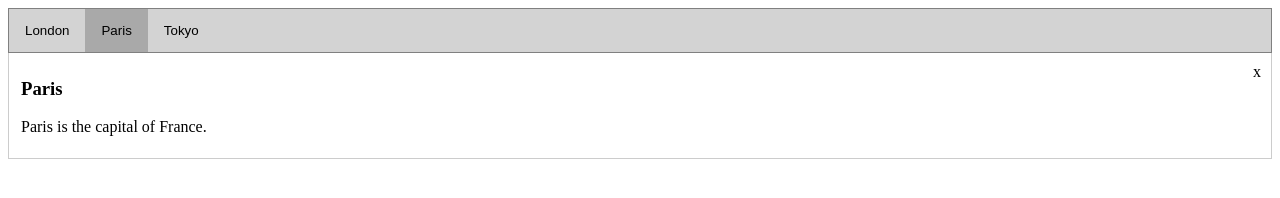
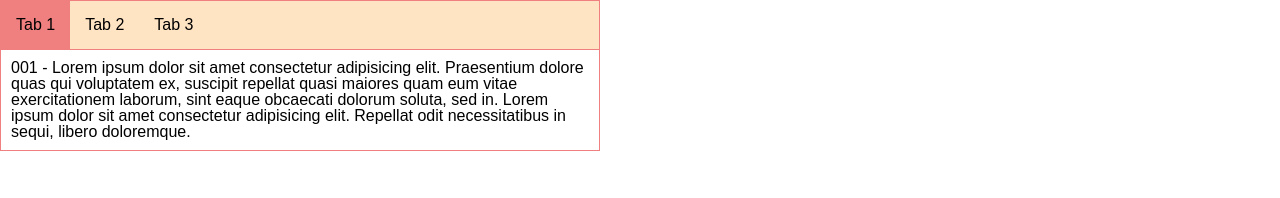
Before and after one commit to qback/markup-practice, a website: page 006_site-components/004_tabs.html in a window 1280 px wide. Drawn offline with Linux system fonts and the light colour scheme.

Commit message:
complete tabs

```diff
--- a/006_site-components/004_tabs.html
+++ b/006_site-components/004_tabs.html
@@ -6,53 +6,54 @@
   <meta name="viewport" content="width=device-width, initial-scale=1.0">
   <meta http-equiv="X-UA-Compatible" content="ie=edge">
   <title>Document</title>
+  <link rel="stylesheet" href="optimize.css">
   <style>
-		.tab {
-			overflow: hidden;
-			display: flex;
-			border: 1px solid grey;
-			background-color: lightgrey;
+    .tabs {
+      width: 600px;
+      border: 1px solid lightcoral;
+      border-bottom: none;
     }
 
-		.tablink {
-			background-color: inherit;
-			border: none;
-			cursor: pointer;
-			padding: 14px 16px;
-			transition: 0.3s all;
-			outline: none;
+    .tabs__header {
+      display: flex;
+      background-color: bisque;
+      border-bottom: 1px solid lightcoral;
     }
 
-		.tablink:hover {
-			background-color: darkgrey;
+    .tabs__link {
+      padding: 15px;
+      background-color: lightcoral;
+      border: none;
     }
 
-		.tablink.active {
-			background-color: darkgrey;
+    .tabs__link--state_hidden {
+      background-color: bisque;
     }
 
-		.tabcontent {
-			padding: 6px 12px;
-			border: 1px solid #ccc;
-			border-top: 0;
-			position: relative;
+    .tabs__link:hover,
+    .tabs__link:focus {
+      background-color: beige;
     }
 
-		.tabcontent span {
-			position: absolute;
-			right: 10px;
-			top: 10px;
-			cursor: pointer;
+    .tabs__link--state_active {
+      background-color: lightcoral;
     }
 
-		.tabcontent {
-			animation: fadeEffect .5s;
+    .tabs__item {
+      padding: 10px;
+      border-bottom: 1px solid lightcoral;
+      animation: fadeEffect 0.5s;
+    }
+
+    .tabs__item--state_hidden {
+      display: none;
     }
 
     @keyframes fadeEffect {
       from {
         opacity: 0;
       }
+
       to {
         opacity: 1;
       }
@@ -61,70 +62,55 @@
 </head>
 
 <body>
-	<div class="tabs">
-		<div class="tab">
-			<button class="tablink" data-city="London">London</button>
-			<button class="tablink" data-city="Paris">Paris</button>
-			<button class="tablink" data-city="Tokyo">Tokyo</button>
+  <div class="tabs" id="tabs">
+    <header class="tabs__header">
+      <button class="tabs__link">Tab 1</button>
+      <button class="tabs__link">Tab 2</button>
+      <button class="tabs__link">Tab 3</button>
+    </header>
+    <div class="tabs__content">
+      <div class="tabs__item">001 - Lorem ipsum dolor sit amet consectetur adipisicing elit. Praesentium dolore quas qui voluptatem ex, suscipit
+        repellat quasi maiores quam eum vitae exercitationem laborum, sint eaque obcaecati dolorum soluta, sed in. Lorem
+        ipsum dolor sit amet consectetur adipisicing elit. Repellat odit necessitatibus in sequi, libero doloremque.</div>
+      <div class="tabs__item">002 - Lorem ipsum dolor sit amet consectetur adipisicing elit. Praesentium dolore quas qui voluptatem ex, suscipit
+        repellat quasi maiores quam eum vitae exercitationem laborum, sint eaque obcaecati dolorum soluta, sed in. Lorem
+        ipsum dolor sit amet consectetur adipisicing elit. Dicta, magni?</div>
+      <div class="tabs__item">003 - Lorem ipsum dolor sit amet consectetur adipisicing elit. Praesentium dolore quas qui voluptatem ex, suscipit
+        repellat quasi maiores quam eum vitae exercitationem laborum, sint eaque obcaecati dolorum soluta, sed in.</div>
+    </div>
   </div>
 
-		<div id="London" class="tabcontent">
-			<h3>London</h3>
-			<p>London is the capital city of England.</p>
-			<span>x</span>
-		</div>
-
-		<div id="Paris" class="tabcontent">
-			<h3>Paris</h3>
-			<p>Paris is the capital of France.</p>
-			<span>x</span>
-		</div>
-
-		<div id="Tokyo" class="tabcontent">
-			<h3>Tokyo</h3>
-			<p>Tokyo is the capital of Japan.</p>
-			<span>x</span>
-		</div>
   </div>
   <script>
-		const tabs = document.querySelector('.tabs');
-		const tablinks = Array.from(tabs.getElementsByClassName('tablink'));
-		const tabcontents = Array.from(tabs.getElementsByClassName('tabcontent'));
-
-		clearAll();
-		showCity('Paris');
-
-		tabs.addEventListener('click', openCity);
-		tabs.addEventListener('click', closeParent);
-
-		function openCity({ target }) {
-			const tablink = target.closest('.tablink');
-			if (tablink) {
-				const cityName = tablink.dataset.city;
-				clearAll();
-				showCity(cityName);
+    class Tabs {
+      constructor(el) {
+        this.tabsBlock = document.querySelector(el);
+        this.links = Array.from(document.querySelectorAll('.tabs__link'));
+        this.items = Array.from(document.querySelectorAll('.tabs__item'));
+        this.switchTab(0);
+        this.events();
+      }
+      events() {
+        this.tabsBlock.addEventListener('click', this.activateTab.bind(this));
+      }
+      activateTab(e) {
+        const targetLink = e.target.closest('.tabs__link');
+        if (targetLink) {
+          const indx = this.links.indexOf(targetLink);
+          this.switchTab(indx);
         }
       }
-		function closeParent({ target }) {
-			const span = target.closest('.tabcontent span');
-			if (span) {
-				span.parentElement.style.display = 'none';
+      switchTab(index) {
+        this.links.forEach((element, indx) => {
+          index === indx ? (element.classList.remove('tabs__link--state_hidden')) : (element.classList.add('tabs__link--state_hidden'));
+        });
+        this.items.forEach((element, indx) => {
+          index === indx ? (element.classList.remove('tabs__item--state_hidden')) : (element.classList.add('tabs__item--state_hidden'));
+        });
       }
     }
-		function clearAll() {
-			tablinks.forEach((item) => {
-				item.classList.remove('active');
-			});
-			tabcontents.forEach((item) => {
-				item.style.display = 'none';
-			})
-		}
-		function showCity(name) {
-			const link = document.querySelector(`.tablink[data-city=${name}]`);
-			const content = document.getElementById(name);
-			link.classList.add('active');
-			content.style.display = '';
-		}
+
+    const tabs = new Tabs('#tabs');
   </script>
 
 </body>
```
Also changed, not shown: 006_site-components/004_tabs.png (added). Lines whose indentation alone changed are shown as unchanged.
